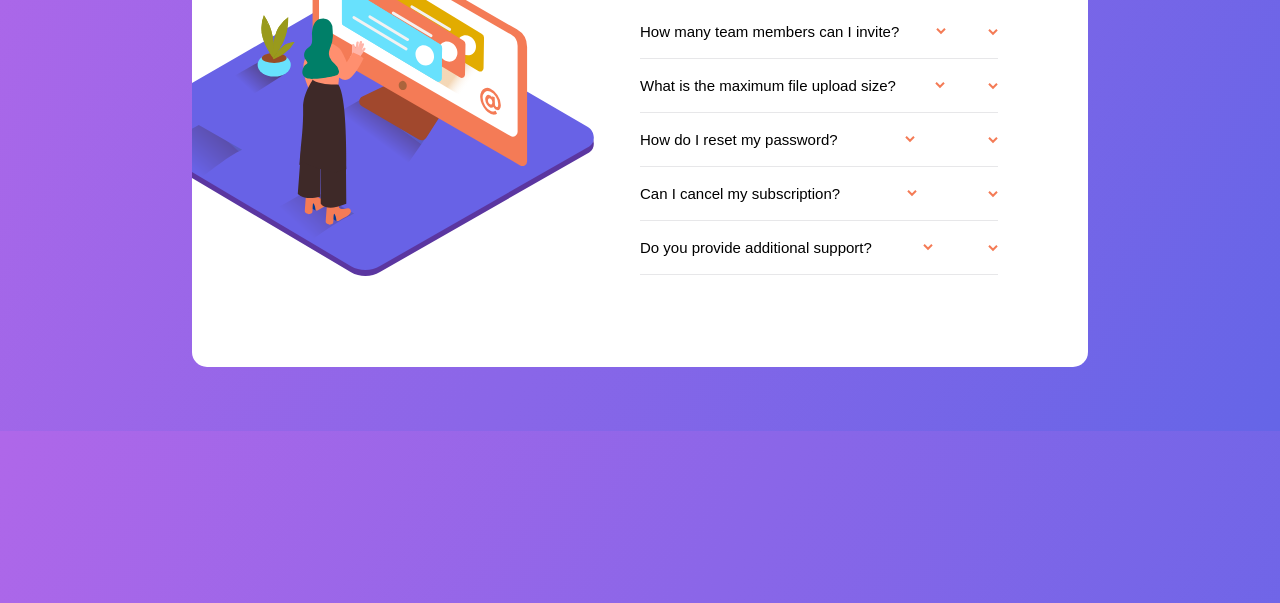
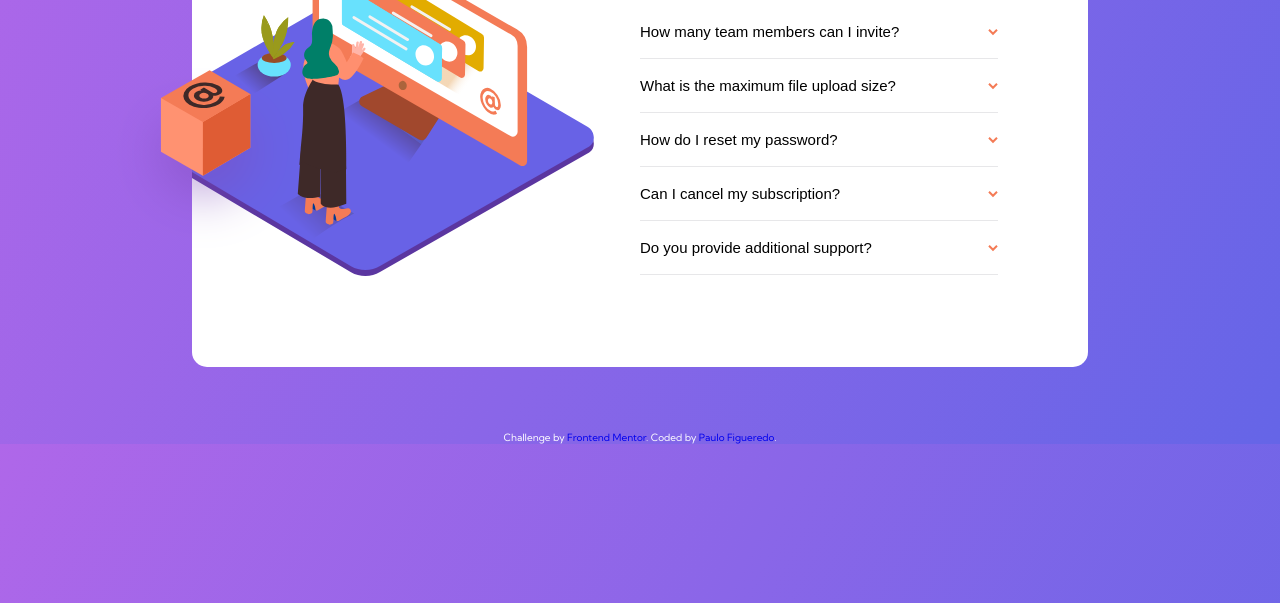
Before and after one commit to PHnrq/faq-accordion-card, a plain HTML site: page index.html in a window 1280 px wide. Shown: the part 197-800 px from the top of the page. Drawn offline with Linux system fonts and the light colour scheme.

Commit message:
add footer and remove button image

```diff
--- a/index.html
+++ b/index.html
@@ -12,15 +12,13 @@
 
   <link rel="stylesheet" href="style/style.css">
 
-  <title>Frontend Mentor | FAQ Accordion Card</title>
+  <title>FAQ Accordion Card</title>
 
-  <!-- Feel free to remove these styles or customise in your own stylesheet 👍 -->
-  <style>
-    .attribution { font-size: 11px; text-align: center; }
-    .attribution a { color: hsl(228, 45%, 44%); }
   </style>
 </head>
 <body>
+
+  <img src="./images/illustration-box-desktop.svg" alt="box illustration">
 
   <main>
     <section class="ilustration">
@@ -31,7 +29,7 @@
       <h2>FAQ</h2>
 
       <div class="accordion-wrapper">
-        <button class="accordion">How many team members can I invite? <img src="/images/icon-arrow-down.svg" alt=""></button>
+        <button class="accordion">How many team members can I invite?</button>
         <div class="panel">
           <p>You can invite up to 2 additional users on the Free plan. There is no limit on
             team members for the Premium plan.</p>
@@ -39,14 +37,14 @@
       </div>
 
       <div class="accordion-wrapper">
-        <button class="accordion">What is the maximum file upload size? <img src="/images/icon-arrow-down.svg" alt=""></button>
+        <button class="accordion">What is the maximum file upload size?</button>
         <div class="panel">
           <p>No more than 2GB. All files in your account must fit your allotted storage space.</p>
         </div>
       </div>
 
       <div class="accordion-wrapper">
-        <button class="accordion">How do I reset my password? <img src="/images/icon-arrow-down.svg" alt=""></button>
+        <button class="accordion">How do I reset my password?</button>
         <div class="panel">
           <p>Click “Forgot password” from the login page or “Change password” from your profile page.
             A reset link will be emailed to you.</p>
@@ -54,14 +52,14 @@
       </div>
 
       <div class="accordion-wrapper">
-        <button class="accordion">Can I cancel my subscription? <img src="/images/icon-arrow-down.svg" alt=""></button>
+        <button class="accordion">Can I cancel my subscription?</button>
         <div class="panel">
           <p>Yes! Send us a message and we’ll process your request no questions asked.</p>
         </div>
       </div>
 
       <div class="accordion-wrapper">
-        <button class="accordion">Do you provide additional support? <img src="/images/icon-arrow-down.svg" alt=""></button>
+        <button class="accordion">Do you provide additional support? </button>
       <div class="panel">
         <p>Chat and email support is available 24/7. Phone lines are open during normal business hours.</p>
       </div>
@@ -70,10 +68,12 @@
     </section>
   </main>
 
-  <!--<div class="attribution">
-    Challenge by <a href="https://www.frontendmentor.io?ref=challenge" target="_blank">Frontend Mentor</a>.
-    Coded by <a href="#">Your Name Here</a>.-->
-  </div>
+  <footer>
+    <div class="attribution">
+      Challenge by <a href="https://www.frontendmentor.io?ref=challenge" target="_blank">Frontend Mentor</a>.
+      Coded by <a href="#">Paulo Figueredo</a>.
+    </div>
+  </footer>
 
   <script src="scripts/script.js"></script>
 </body>
```
